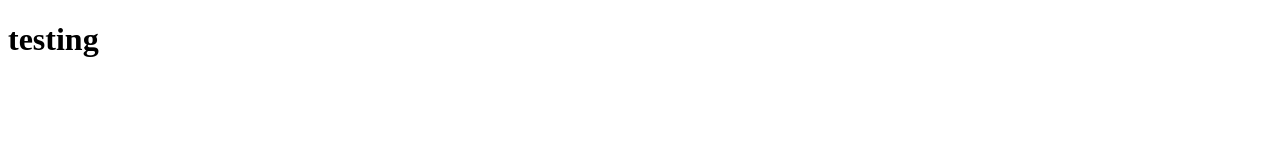
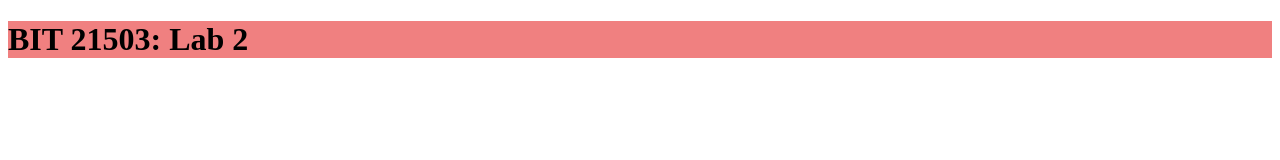
Before and after one commit to Cut319/webdev_lab_2, a plain HTML site: page index.html in a window 1280 px wide. Drawn offline with Linux system fonts and the light colour scheme.

Commit message:
Save changes 1

```diff
--- a/index.html
+++ b/index.html
@@ -6,6 +6,9 @@
     <title>Document</title>
 </head>
 <body>
-    <h1>testing</h1>
+    <header style="background-color: lightcoral;">
+        <h1>BIT 21503: Lab 2</h1>
+
+    </header>
 </body>
 </html>
```
